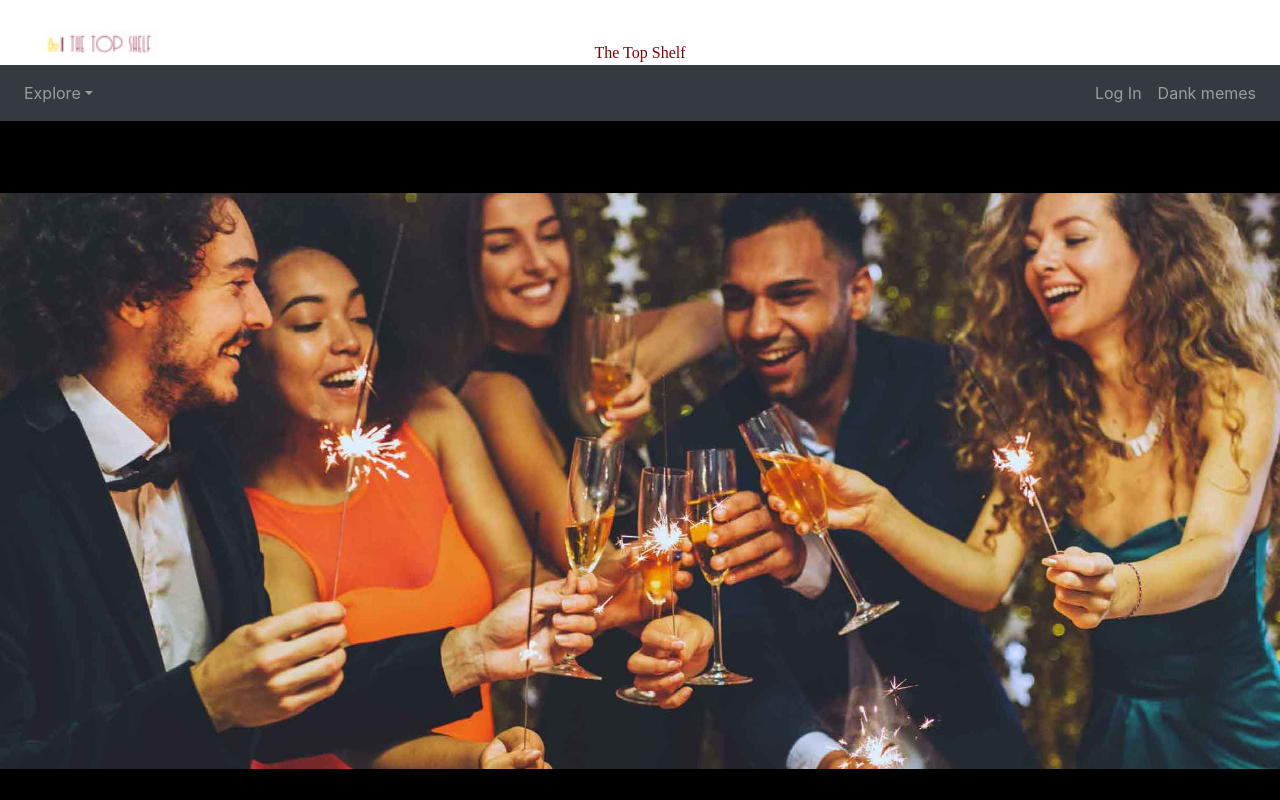
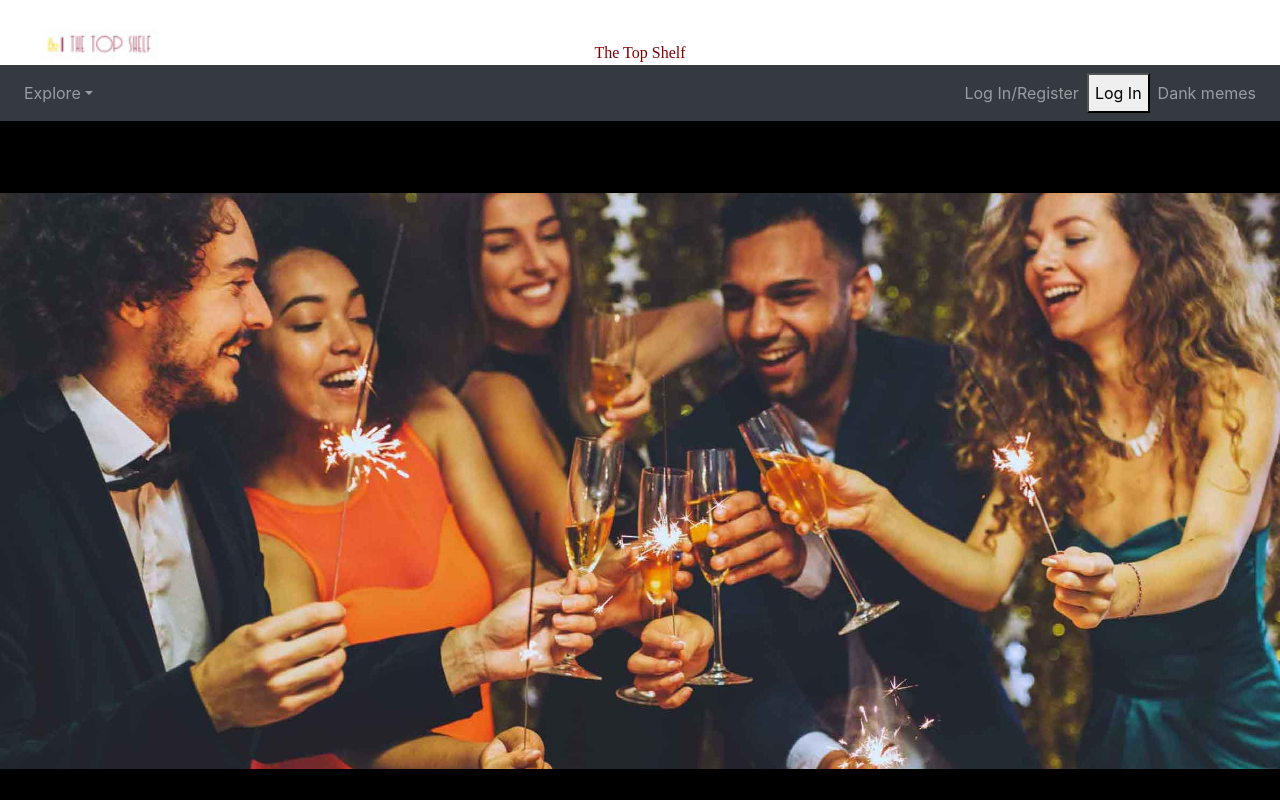
Before and after one commit to mcruzpr86/theTopShelf, a React (Create React App) app in the folder client/: page / in a window 1280 px wide. Shown: the top 800 px of the page. Built offline with nearby package versions, Linux system fonts and the light colour scheme; a web font is replaced by a local one.

Commit message:
add new pages and create login/sign up page

```diff
--- a/client/package.json
+++ b/client/package.json
@@ -3,6 +3,7 @@
   "version": "0.1.0",
   "private": true,
   "dependencies": {
+    "@auth0/auth0-react": "^1.0.0",
     "@testing-library/jest-dom": "^4.2.4",
     "@testing-library/react": "^9.5.0",
     "@testing-library/user-event": "^7.2.1",
--- a/client/src/Components/Navbar/LoginButton.js
+++ b/client/src/Components/Navbar/LoginButton.js
@@ -4,7 +4,7 @@ import { useAuth0 } from "@auth0/auth0-react";
 const LoginButton = () => {
   const { loginWithRedirect } = useAuth0();
 
-  return <button onClick={() => loginWithRedirect()}>Log In</button>;
+  return <button onClick={() => loginWithRedirect({redirectUri: "https://localhost:3000"})}>Log In</button>;
 };
 
 export default LoginButton;
--- a/client/src/Components/Navbar/navbar.js
+++ b/client/src/Components/Navbar/navbar.js
@@ -1,4 +1,6 @@
 import React from 'react';
+import { useAuth0 } from '@auth0/auth0-react';
+import LoginButton from './LoginButton';
 import * as ReactBootStrap from "react-bootstrap";
 
 
@@ -22,7 +24,8 @@ function Navbar() {
                 </ReactBootStrap.Nav>
 
                 <ReactBootStrap.Nav>
-                    <ReactBootStrap.Nav.Link href="./">Log In</ReactBootStrap.Nav.Link>
+                    <ReactBootStrap.Nav.Link href="./LoginButton.js">Log In/Register</ReactBootStrap.Nav.Link>
+                    <LoginButton/>
                     <ReactBootStrap.Nav.Link eventKey={2} href="#memes">
                         Dank memes
         </ReactBootStrap.Nav.Link>
--- a/client/src/index.js
+++ b/client/src/index.js
@@ -2,13 +2,29 @@ import React from 'react';
 import ReactDOM from 'react-dom';
 import './index.css';
 import App from './App';
+import { Auth0Provider } from '@auth0/auth0-react';
 import * as serviceWorker from './serviceWorker';
 import 'bootstrap/dist/css/bootstrap.min.css';
+import history from './utils/history';
+
+
+const onRedirectCallback = (appState) => {
+  history.push(
+    appState && appState.returnTo
+        ? appState.returnTo
+        : window.location.pathname
+  );
+};
+
 
 ReactDOM.render(
-  <React.StrictMode>
+  <Auth0Provider
+    domain="dev-so0h25qq.us.auth0.com"
+    clientId="vG80klH2ZfJXsw3Yr5O2r27DImBrsp5U"
+    redirectUri={window.location.origin}
+  >
     <App />
-  </React.StrictMode>,
+  </Auth0Provider>,
   document.getElementById('root')
 );
 
--- /dev/null
+++ b/client/src/utils/history.js
@@ -0,0 +1,2 @@
+import { createBrowserHistory } from "history";
+export default createBrowserHistory();
```
Also changed, not shown: 1 other file (tests, documents, lock files or other folders).
